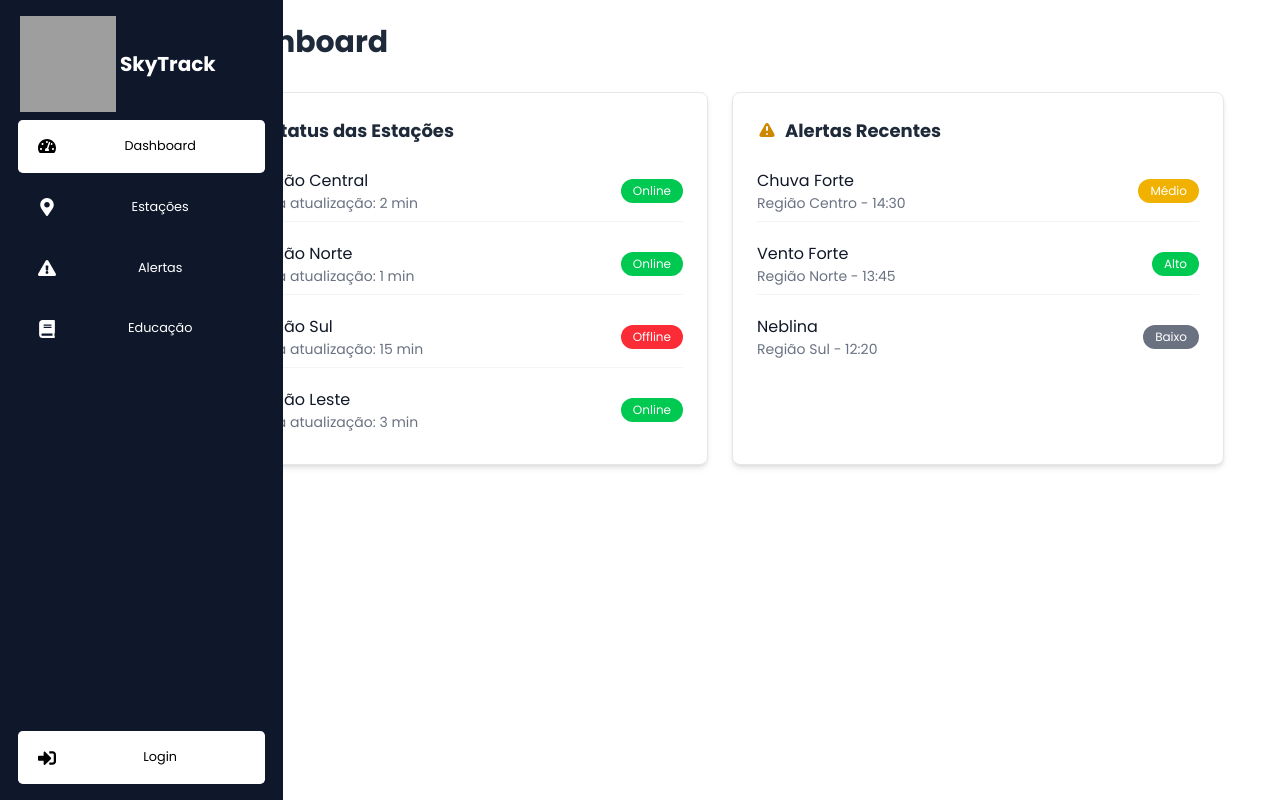
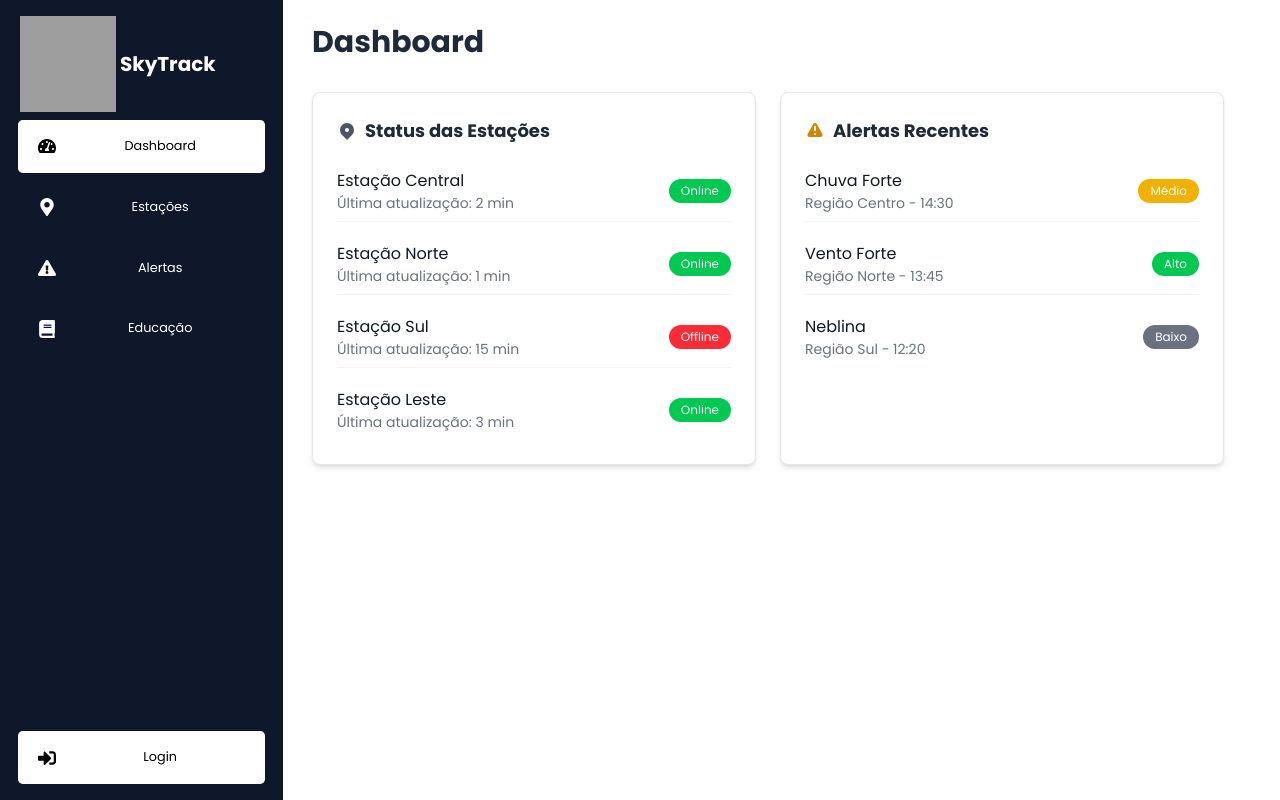
Before and after one commit to Equipe-Skyfall/skytrack-front, a React (Vite) app in the folder frontend/: page /dashboard in a window 1280 px wide. Built offline with nearby package versions, Linux system fonts and the light colour scheme; grey boxes are pictures that could not be loaded.

Commit message:
fix: fix rem distance of the sidebar

```diff
--- a/frontend/src/components/sidebar/Layout.tsx
+++ b/frontend/src/components/sidebar/Layout.tsx
@@ -9,7 +9,7 @@ const Layout: React.FC<LayoutProps> = ({ children }) => {
   return (
     <div className="flex min-h-screen">
       <Sidebar />
-      <div className="flex-1 ml-[10rem] p-6 min-h-screen overflow-auto">
+      <div className="flex-1 ml-[16rem] p-6 min-h-screen overflow-auto">
         {children}
       </div>
     </div>
```
